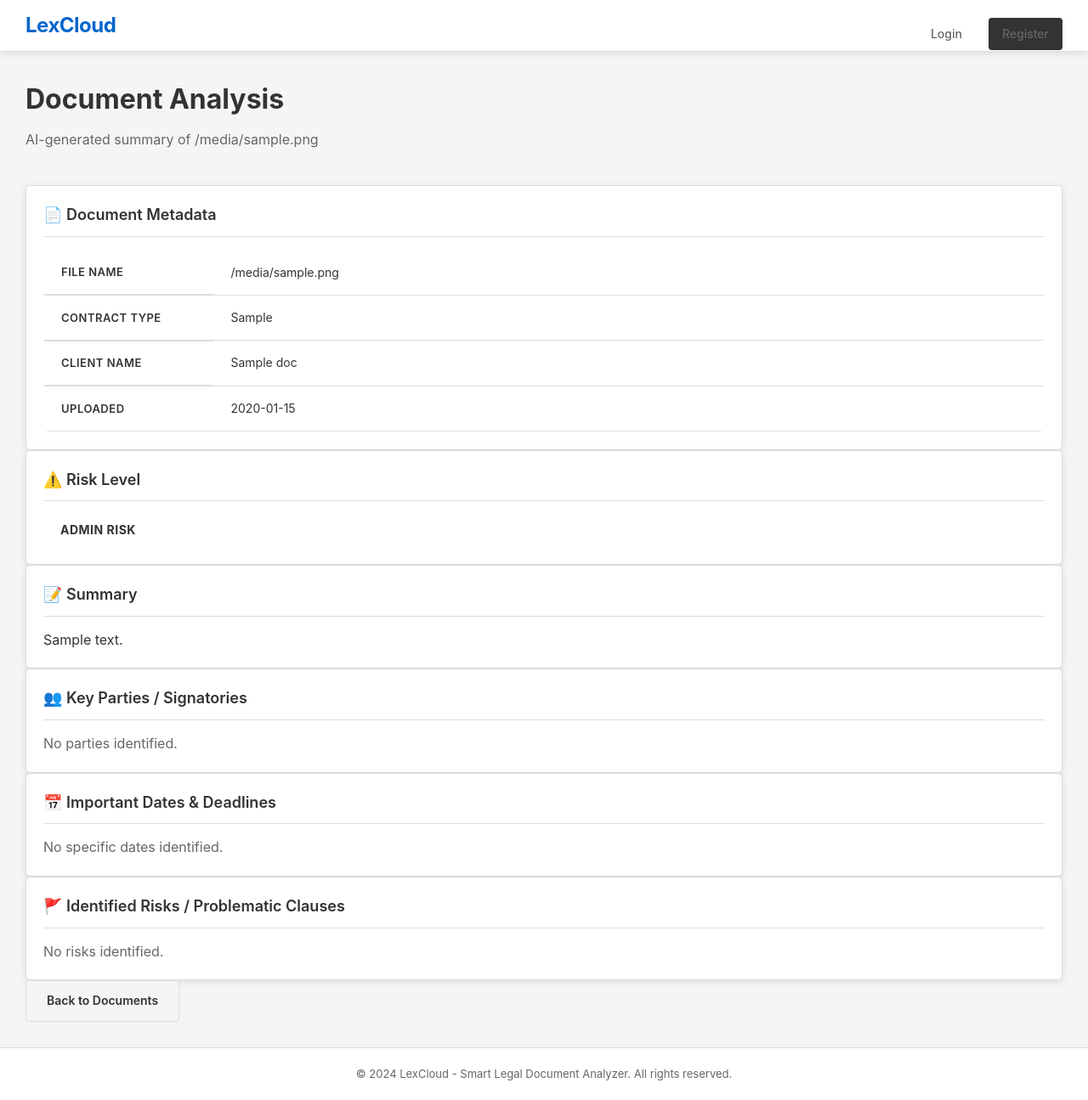
After one commit to Thang40/lexcloud, a Flask app: template templates/analysis.html in a window 1280 px wide. The commit adds this page. Shown: the whole page at 85% size. Run offline with Flask 3, Linux system fonts and the light colour scheme; the template is opened without the code that fills it: most values are stand-ins (such as "Sample title", 1, 10 or a date in 2020).

Commit message:
Add Analyze button to documents list and analysis results page
Co-Authored-By: Claude Haiku 4.5 <noreply@anthropic.com>

```diff
--- a/app.py
+++ b/app.py
@@ -1,4 +1,6 @@
 import os
+import json
+import time
 from dotenv import load_dotenv
 from flask import Flask, render_template, request, redirect, url_for, session, flash, send_file, jsonify
 from datetime import datetime
@@ -9,6 +11,9 @@ import boto3
 from functools import wraps
 from collections import defaultdict
 import re
+from openai import OpenAI, RateLimitError, AuthenticationError
+from PyPDF2 import PdfReader
+from docx import Document as DocxDocument
 
 load_dotenv()
 
@@ -19,9 +24,11 @@ app.config['S3_INPUT_BUCKET'] = os.getenv('S3_INPUT_BUCKET')
 app.config['S3_OUTPUT_BUCKET'] = os.getenv('S3_OUTPUT_BUCKET')
 app.config['USERS_TABLE'] = os.getenv('USERS_TABLE', 'users')
 app.config['DOCUMENTS_TABLE'] = os.getenv('DOCUMENTS_TABLE', 'doc')
+app.config['OPENAI_API_KEY'] = os.getenv('OPENAI_API_KEY')
 
 s3_client = boto3.client('s3', region_name=app.config['AWS_REGION'])
 dynamodb = boto3.resource('dynamodb', region_name=app.config['AWS_REGION'])
+openai_client = OpenAI(api_key=app.config['OPENAI_API_KEY']) if app.config['OPENAI_API_KEY'] else None
 
 def get_users_table():
     return dynamodb.Table(app.config['USERS_TABLE'])
@@ -32,6 +39,65 @@ def get_documents_table():
 def is_valid_client_name(name):
     """Validate client name - only letters, numbers, spaces, hyphens, apostrophes"""
     return bool(re.match(r"^[a-zA-Z0-9\s\-']+$", name.strip()))
+
+# Max characters of document text sent to OpenAI (keeps prompt + cost bounded)
+MAX_ANALYSIS_CHARS = 15000
+
+def extract_document_text(file_bytes, filename):
+    """Extract plain text from a PDF or DOCX file for OpenAI analysis.
+
+    PDF parsing via PyPDF2 [1] and DOCX parsing via python-docx [2].
+    [1] https://pypdf2.readthedocs.io/
+    [2] https://python-docx.readthedocs.io/
+    """
+    extension = filename.rsplit('.', 1)[1].lower() if '.' in filename else ''
+
+    if extension == 'pdf':
+        reader = PdfReader(BytesIO(file_bytes))
+        text = '\n'.join(page.extract_text() or '' for page in reader.pages)
+    elif extension == 'docx':
+        doc = DocxDocument(BytesIO(file_bytes))
+        text = '\n'.join(p.text for p in doc.paragraphs)
+    else:
+        raise ValueError(f'Text extraction not supported for .{extension} files')
+
+    return text.strip()[:MAX_ANALYSIS_CHARS]
+
+def analyze_document_with_openai(document_text, max_retries=2):
+    """Send document text to OpenAI GPT-4 and return structured legal analysis.
+
+    Uses the Chat Completions API with JSON response format [1].
+    [1] https://platform.openai.com/docs/guides/text-generation/json-mode
+    """
+    if not openai_client:
+        raise RuntimeError('OPENAI_API_KEY is not configured')
+
+    system_prompt = (
+        "You are a legal document analyzer. Analyze the provided legal document and "
+        "extract: key parties/signatories, document type, important dates and deadlines, "
+        "identified risks or problematic clauses, and a 2-3 sentence summary. "
+        "Respond ONLY in JSON with keys: parties (array), doc_type (string), "
+        "dates (array), risks (array), summary (string), risk_level (one of 'low', 'medium', 'high')."
+    )
+
+    for attempt in range(max_retries + 1):
+        try:
+            response = openai_client.chat.completions.create(
+                model='gpt-4',
+                messages=[
+                    {'role': 'system', 'content': system_prompt},
+                    {'role': 'user', 'content': f'Document content:\n\n{document_text}'}
+                ],
+                response_format={'type': 'json_object'},
+                temperature=0.2,
+                timeout=25
+            )
+            return json.loads(response.choices[0].message.content)
+        except RateLimitError:
+            if attempt < max_retries:
+                time.sleep(2 ** attempt)
+                continue
+            raise
 
 def login_required(f):
     @wraps(f)
@@ -462,6 +528,123 @@ def view_document(document_id):
         flash(f'Failed to retrieve document: {str(e)}', 'danger')
         return redirect(url_for('list_documents'))
 
+@app.route('/api/analyze-document', methods=['POST'])
+@login_required
+def analyze_document():
+    """Extract text from a document and run OpenAI GPT-4 legal analysis on it."""
+    email = session.get('email')
+    document_id = request.json.get('document_id') if request.is_json else request.form.get('document_id')
+
+    if not document_id:
+        return jsonify({'error': 'document_id is required'}), 400
+
+    if not openai_client:
+        return jsonify({'error': 'OpenAI API key is not configured on the server'}), 503
+
+    documents_table = get_documents_table()
+    composite_key = f"{email}#{document_id}"
+
+    try:
+        response = documents_table.get_item(Key={'email': composite_key, 'document_id': document_id})
+        if 'Item' not in response:
+            return jsonify({'error': 'Document not found'}), 404
+
+        doc = response['Item']
+        if doc.get('user_email') != email:
+            return jsonify({'error': 'Unauthorized'}), 403
+
+        documents_table.update_item(
+            Key={'email': composite_key, 'document_id': document_id},
+            UpdateExpression='SET analysis_status = :status',
+            ExpressionAttributeValues={':status': 'pending'}
+        )
+
+        file_obj = s3_client.get_object(Bucket=app.config['S3_INPUT_BUCKET'], Key=doc['s3_key'])
+        file_bytes = file_obj['Body'].read()
+
+        try:
+            document_text = extract_document_text(file_bytes, doc.get('filename', ''))
+        except ValueError as e:
+            documents_table.update_item(
+                Key={'email': composite_key, 'document_id': document_id},
+                UpdateExpression='SET analysis_status = :status',
+                ExpressionAttributeValues={':status': 'failed'}
+            )
+            return jsonify({'error': str(e)}), 400
+
+        if not document_text:
+            documents_table.update_item(
+                Key={'email': composite_key, 'document_id': document_id},
+                UpdateExpression='SET analysis_status = :status',
+                ExpressionAttributeValues={':status': 'failed'}
+            )
+            return jsonify({'error': 'No extractable text found in document'}), 400
+
+        analysis = analyze_document_with_openai(document_text)
+
+        documents_table.update_item(
+            Key={'email': composite_key, 'document_id': document_id},
+            UpdateExpression='SET analysis = :analysis, analysis_status = :status',
+            ExpressionAttributeValues={':analysis': json.dumps(analysis), ':status': 'completed'}
+        )
+
+        print(f"[ANALYZE DOC SUCCESS] {document_id} for {email}")
+        return jsonify({'success': True, 'analysis': analysis}), 200
+
+    except AuthenticationError:
+        print(f"[ANALYZE DOC ERROR] Invalid OpenAI API key")
+        documents_table.update_item(
+            Key={'email': composite_key, 'document_id': document_id},
+            UpdateExpression='SET analysis_status = :status',
+            ExpressionAttributeValues={':status': 'failed'}
+        )
+        return jsonify({'error': 'OpenAI API key is invalid. Please check server configuration.'}), 502
+    except RateLimitError:
+        print(f"[ANALYZE DOC ERROR] OpenAI rate limit exceeded")
+        documents_table.update_item(
+            Key={'email': composite_key, 'document_id': document_id},
+            UpdateExpression='SET analysis_status = :status',
+            ExpressionAttributeValues={':status': 'failed'}
+        )
+        return jsonify({'error': 'OpenAI rate limit reached. Please try again shortly.'}), 429
+    except Exception as e:
+        print(f"[ANALYZE DOC ERROR] {str(e)}")
+        try:
+            documents_table.update_item(
+                Key={'email': composite_key, 'document_id': document_id},
+                UpdateExpression='SET analysis_status = :status',
+                ExpressionAttributeValues={':status': 'failed'}
+            )
+        except Exception:
+            pass
+        return jsonify({'error': f'Analysis failed: {str(e)}'}), 500
+
+@app.route('/documents/<document_id>/analysis')
+@login_required
+def view_analysis(document_id):
+    """Render the analysis results page for a document."""
+    email = session.get('email')
+    documents_table = get_documents_table()
+    composite_key = f"{email}#{document_id}"
+
+    try:
+        response = documents_table.get_item(Key={'email': composite_key, 'document_id': document_id})
+        if 'Item' not in response:
+            flash('Document not found.', 'danger')
+            return redirect(url_for('list_documents'))
+
+        doc = response['Item']
+        if doc.get('user_email') != email:
+            flash('Unauthorized.', 'danger')
+            return redirect(url_for('list_documents'))
+
+        analysis = json.loads(doc['analysis']) if doc.get('analysis') else None
+        return render_template('analysis.html', doc=doc, analysis=analysis)
+    except Exception as e:
+        print(f"[VIEW ANALYSIS ERROR] {str(e)}")
+        flash(f'Failed to load analysis: {str(e)}', 'danger')
+        return redirect(url_for('list_documents'))
+
 @app.route('/analytics')
 @login_required
 def analytics():
--- a/static/css/style.css
+++ b/static/css/style.css
@@ -580,6 +580,49 @@ body {
 }
 
 /* ============================================
+   AI ANALYSIS - RISK INDICATOR & SPINNER
+   ============================================ */
+
+.risk-indicator {
+    display: inline-block;
+    padding: 8px 20px;
+    border-radius: 20px;
+    font-weight: 700;
+    font-size: 14px;
+    letter-spacing: 0.5px;
+}
+
+.risk-low {
+    background-color: #e6f9ed;
+    color: var(--success-color);
+}
+
+.risk-medium {
+    background-color: #fff4e0;
+    color: var(--warning-color);
+}
+
+.risk-high {
+    background-color: #fde8e8;
+    color: var(--danger-color);
+}
+
+.spinner {
+    display: inline-block;
+    width: 12px;
+    height: 12px;
+    border: 2px solid rgba(255, 255, 255, 0.5);
+    border-top-color: #fff;
+    border-radius: 50%;
+    animation: spin 0.6s linear infinite;
+    vertical-align: middle;
+}
+
+@keyframes spin {
+    to { transform: rotate(360deg); }
+}
+
+/* ============================================
    FILE UPLOAD AREA
    ============================================ */
 
--- /dev/null
+++ b/templates/analysis.html
@@ -0,0 +1,88 @@
+{% extends "base.html" %}
+
+{% block title %}Analysis - {{ doc.get('filename', 'Document') }} - LexCloud{% endblock %}
+
+{% block content %}
+<div class="welcome-section">
+    <h1 class="welcome-title">Document Analysis</h1>
+    <p class="welcome-subtitle">AI-generated summary of {{ doc.get('filename', 'this document') }}</p>
+</div>
+
+<!-- Document Metadata -->
+<div class="card">
+    <div class="card-header">📄 Document Metadata</div>
+    <table class="table">
+        <tr><th style="width: 200px;">File Name</th><td>{{ doc.get('filename', 'N/A') }}</td></tr>
+        <tr><th>Contract Type</th><td>{{ doc.get('contract_type', 'N/A') }}</td></tr>
+        <tr><th>Client Name</th><td>{{ doc.get('client_name', 'N/A') }}</td></tr>
+        <tr><th>Uploaded</th><td>{{ doc.get('uploaded_at', 'N/A')[:10] if doc.get('uploaded_at') else 'N/A' }}</td></tr>
+    </table>
+</div>
+
+{% if analysis %}
+<!-- Risk Indicator -->
+<div class="card">
+    <div class="card-header">⚠️ Risk Level</div>
+    {% set risk = analysis.get('risk_level', 'medium') %}
+    <span class="risk-indicator risk-{{ risk }}">{{ risk|upper }} RISK</span>
+</div>
+
+<!-- Summary -->
+<div class="card">
+    <div class="card-header">📝 Summary</div>
+    <p>{{ analysis.get('summary', 'No summary available.') }}</p>
+</div>
+
+<!-- Key Parties -->
+<div class="card">
+    <div class="card-header">👥 Key Parties / Signatories</div>
+    {% if analysis.get('parties') %}
+    <ul>
+        {% for party in analysis.get('parties') %}
+        <li>{{ party }}</li>
+        {% endfor %}
+    </ul>
+    {% else %}
+    <p style="color: #666;">No parties identified.</p>
+    {% endif %}
+</div>
+
+<!-- Important Dates -->
+<div class="card">
+    <div class="card-header">📅 Important Dates & Deadlines</div>
+    {% if analysis.get('dates') %}
+    <ul>
+        {% for date in analysis.get('dates') %}
+        <li>{{ date }}</li>
+        {% endfor %}
+    </ul>
+    {% else %}
+    <p style="color: #666;">No specific dates identified.</p>
+    {% endif %}
+</div>
+
+<!-- Risks -->
+<div class="card">
+    <div class="card-header">🚩 Identified Risks / Problematic Clauses</div>
+    {% if analysis.get('risks') %}
+    <ul>
+        {% for risk_item in analysis.get('risks') %}
+        <li>{{ risk_item }}</li>
+        {% endfor %}
+    </ul>
+    {% else %}
+    <p style="color: #666;">No risks identified.</p>
+    {% endif %}
+</div>
+{% else %}
+<div class="card">
+    <div style="text-align: center; padding: 40px; color: #666;">
+        <p style="font-size: 48px; margin-bottom: 10px;">🤖</p>
+        <p style="font-size: 18px; font-weight: 600;">No analysis available yet</p>
+        <p style="color: #999;">Go back to Documents and click "Analyze" to generate AI insights.</p>
+    </div>
+</div>
+{% endif %}
+
+<a href="{{ url_for('list_documents') }}" class="btn btn-secondary">Back to Documents</a>
+{% endblock %}
```
Also changed, not shown: templates/documents.html (+37 -0 lines), 1 other file.
